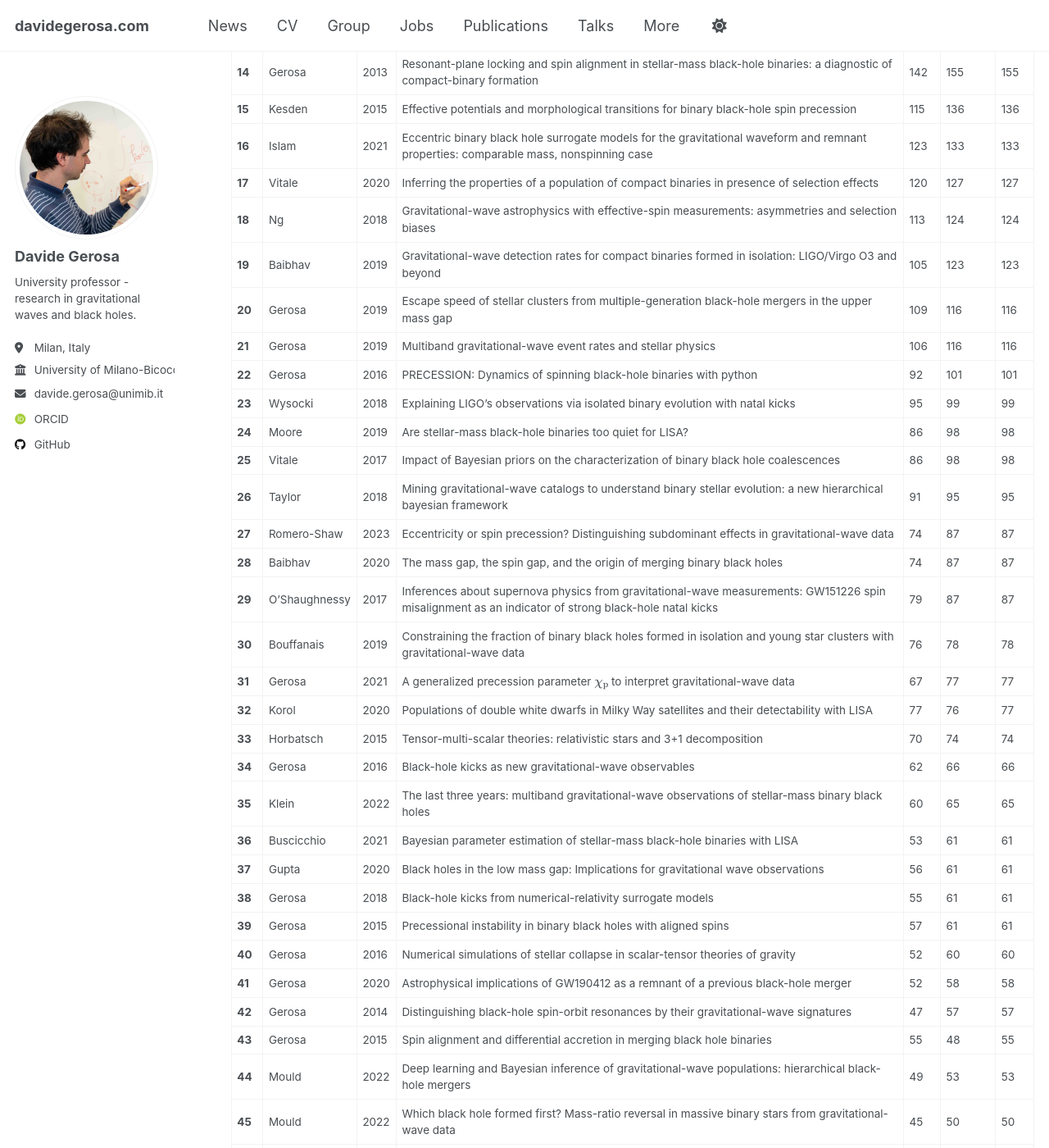
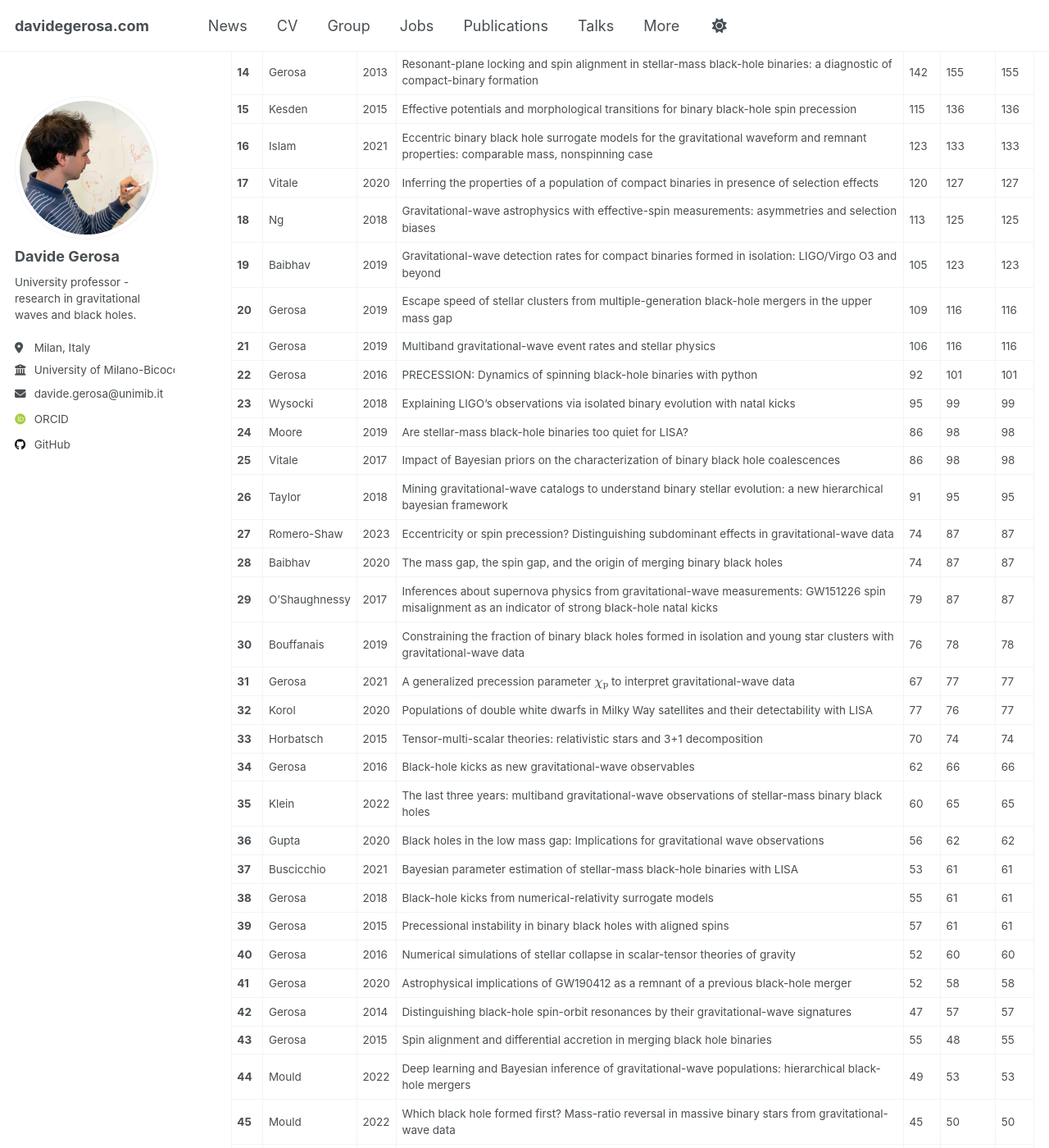
Before and after one commit to dgerosa/website, a Jekyll site: the page built from _pages/citations.md, in a window 1280 px wide and 1400 px high, scrolled down 981 px. Shown: the whole window at 82% size. Built offline with Jekyll 4.4.1, drawn with Linux system fonts in a browser that asks for light colours; some web fonts are replaced; some of the changed text lies outside the part shown.

Commit message:
Website update from workflow

```diff
--- a/_pages/_citations.md
+++ b/_pages/_citations.md
@@ -26,7 +26,7 @@
 | **15** | Kesden | 2015 | Effective potentials and morphological transitions for binary black-hole spin precession | 115 | 136 | 136 |
 | **16** | Islam | 2021 | Eccentric binary black hole surrogate models for the gravitational waveform and remnant properties: comparable mass, nonspinning case | 123 | 133 | 133 |
 | **17** | Vitale | 2020 | Inferring the properties of a population of compact binaries in presence of selection effects | 120 | 127 | 127 |
-| **18** | Ng | 2018 | Gravitational-wave astrophysics with effective-spin measurements: asymmetries and selection biases | 113 | 124 | 124 |
+| **18** | Ng | 2018 | Gravitational-wave astrophysics with effective-spin measurements: asymmetries and selection biases | 113 | 125 | 125 |
 | **19** | Baibhav | 2019 | Gravitational-wave detection rates for compact binaries formed in isolation: LIGO/Virgo O3 and beyond | 105 | 123 | 123 |
 | **20** | Gerosa | 2019 | Escape speed of stellar clusters from multiple-generation black-hole mergers in the upper mass gap | 109 | 116 | 116 |
 | **21** | Gerosa | 2019 | Multiband gravitational-wave event rates and stellar physics | 106 | 116 | 116 |
@@ -44,8 +44,8 @@
 | **33** | Horbatsch | 2015 | Tensor-multi-scalar theories: relativistic stars and 3+1 decomposition | 70 | 74 | 74 |
 | **34** | Gerosa | 2016 | Black-hole kicks as new gravitational-wave observables | 62 | 66 | 66 |
 | **35** | Klein | 2022 | The last three years: multiband gravitational-wave observations of stellar-mass binary black holes | 60 | 65 | 65 |
-| **36** | Buscicchio | 2021 | Bayesian parameter estimation of stellar-mass black-hole binaries with LISA | 53 | 61 | 61 |
-| **37** | Gupta | 2020 | Black holes in the low mass gap: Implications for gravitational wave observations | 56 | 61 | 61 |
+| **36** | Gupta | 2020 | Black holes in the low mass gap: Implications for gravitational wave observations | 56 | 62 | 62 |
+| **37** | Buscicchio | 2021 | Bayesian parameter estimation of stellar-mass black-hole binaries with LISA | 53 | 61 | 61 |
 | **38** | Gerosa | 2018 | Black-hole kicks from numerical-relativity surrogate models | 55 | 61 | 61 |
 | **39** | Gerosa | 2015 | Precessional instability in binary black holes with aligned spins | 57 | 61 | 61 |
 | **40** | Gerosa | 2016 | Numerical simulations of stellar collapse in scalar-tensor theories of gravity | 52 | 60 | 60 |
```
Also changed, not shown: other parts of _pages/_citations.md (+7 -7 lines), _pages/_group.md (+1 -1 lines), _pages/_publications.md (+1 -1 lines), _pages/_talks.md (+1 -1 lines).
